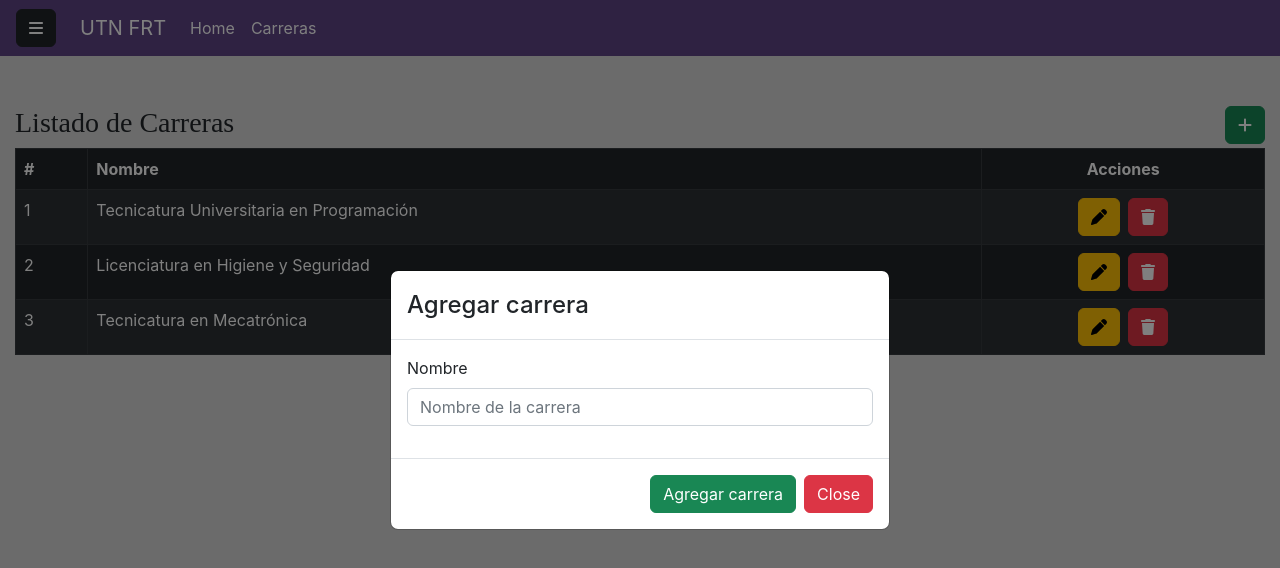
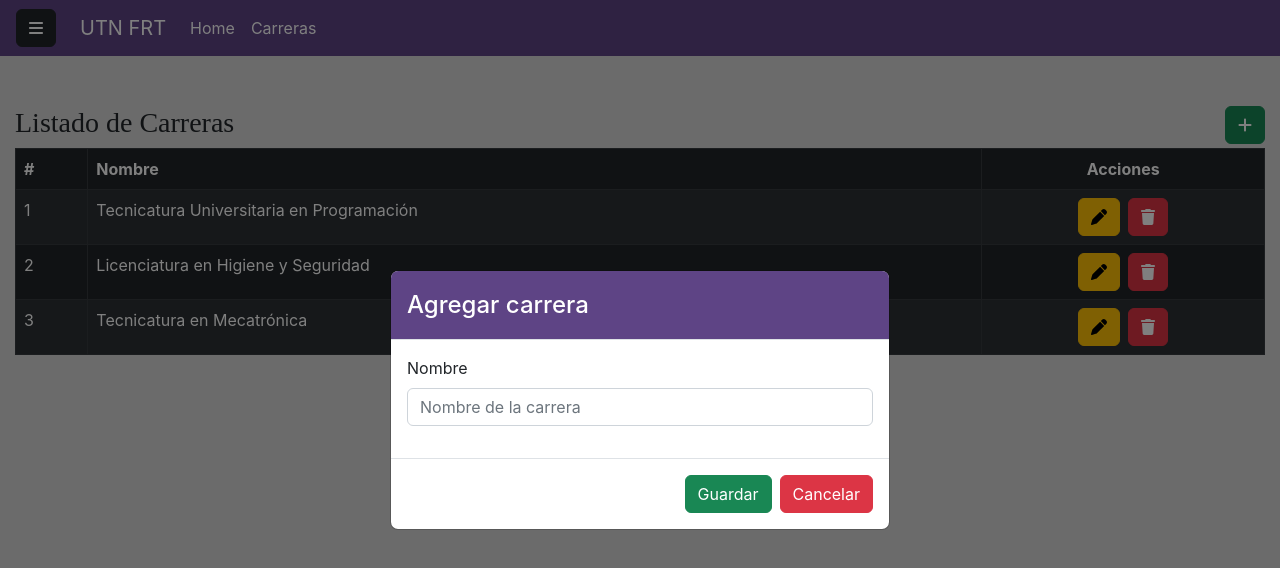
Before and after one commit to JassanBraian/cobranzas-front, a React (Create React App) app: page /carreras in a window 1280 px wide. Both pictures are taken after a click on the button 1245 px from the left and 125 px from the top of the page. Shown: the top 568 px of the page. Built offline with nearby package versions, Linux system fonts and the light colour scheme; data requests are answered from the project's data file.

Commit message:
add styles in models crud carrera

```diff
--- a/src/components/carrera/modals/AddCarreraModal.jsx
+++ b/src/components/carrera/modals/AddCarreraModal.jsx
@@ -1,6 +1,7 @@
 import { useState, useContext } from 'react';
 import { Modal, Button, Form } from 'react-bootstrap';
 import CarrerasContext from '../../../context/carrera/CarrerasContext';
+import '../../../css/entities/carrera/carrera.css';
 
 const AddCarreraModal = ({ show, onHide }) => {
     const { addCarrera } = useContext(CarrerasContext);
@@ -40,7 +41,7 @@ const AddCarreraModal = ({ show, onHide }) => {
                 aria-labelledby="contained-modal-title-vcenter"
                 centered
             >
-                <Modal.Header>
+                <Modal.Header className='modaltitle'>
                     <Modal.Title>
                         Agregar carrera
                     </Modal.Title>
@@ -64,10 +65,10 @@ const AddCarreraModal = ({ show, onHide }) => {
                     </Modal.Body>
                     <Modal.Footer>
                         <Button variant="success" type="submit">
-                            Agregar carrera
+                            Guardar
                         </Button>
                         <Button variant="danger" onClick={onHide}>
-                            Close
+                            Cancelar
                         </Button>
                     </Modal.Footer>
                 </Form>
--- a/src/components/carrera/modals/DeleteCarreraModal.jsx
+++ b/src/components/carrera/modals/DeleteCarreraModal.jsx
@@ -17,22 +17,22 @@ const DeleteCarreraModal = ({ show, onHide }) => {
                 aria-labelledby="contained-modal-title-vcenter"
                 centered
             >
-                <Modal.Header>
+                <Modal.Header className='modaltitle'>
                     <Modal.Title>
-                        ¿Estás seguro que deseas eliminar esta carrera?
+                        ¿Está seguro de eliminar este registro?
                     </Modal.Title>
                 </Modal.Header>
 
                 <Modal.Body>
-                    <p>Se borrará permanentemente</p>
+                    <p>El registro será borrado de forma permanente.</p>
                 </Modal.Body>
 
                 <Modal.Footer>
+                    <Button variant="danger" onClick={confirmDeleteCarrera}>
+                        Eliminar
+                    </Button>
                     <Button variant="secondary" onClick={onHide}>
                         Cancelar
-                    </Button>
-                    <Button variant="danger" onClick={confirmDeleteCarrera}>
-                        Eliminar
                     </Button>
                 </Modal.Footer>
             </Modal>
--- a/src/components/carrera/modals/EditCarreraModal.jsx
+++ b/src/components/carrera/modals/EditCarreraModal.jsx
@@ -43,7 +43,7 @@ const EditCarreraModal = ({ show, onHide }) => {
                 aria-labelledby="contained-modal-title-vcenter"
                 centered
             >
-                <Modal.Header>
+                <Modal.Header className="modaltitle">
                     <Modal.Title>
                         Editar carrera
                     </Modal.Title>
@@ -67,10 +67,10 @@ const EditCarreraModal = ({ show, onHide }) => {
                     </Modal.Body>
                     <Modal.Footer>
                         <Button variant="success" type="submit">
-                            Agregar carrera
+                            Guardar
                         </Button>
                         <Button variant="danger" onClick={onHide}>
-                            Close
+                            Cancelar
                         </Button>
                     </Modal.Footer>
                 </Form>
--- /dev/null
+++ b/src/css/entities/carrera/carrera.css
@@ -0,0 +1,15 @@
+:root {
+    --white: #fff;
+    --black: #000;
+    --red: #ff0000;
+    --gray: #4A4A4A;
+    --lightgrey: #D6D6D6;
+    --green: #00A650;
+    --purple: #3f2f59;
+    --purple2: #5e4485;
+}
+
+.modaltitle {
+    background-color: var(--purple2);
+    color: var(--white);
+}
```
